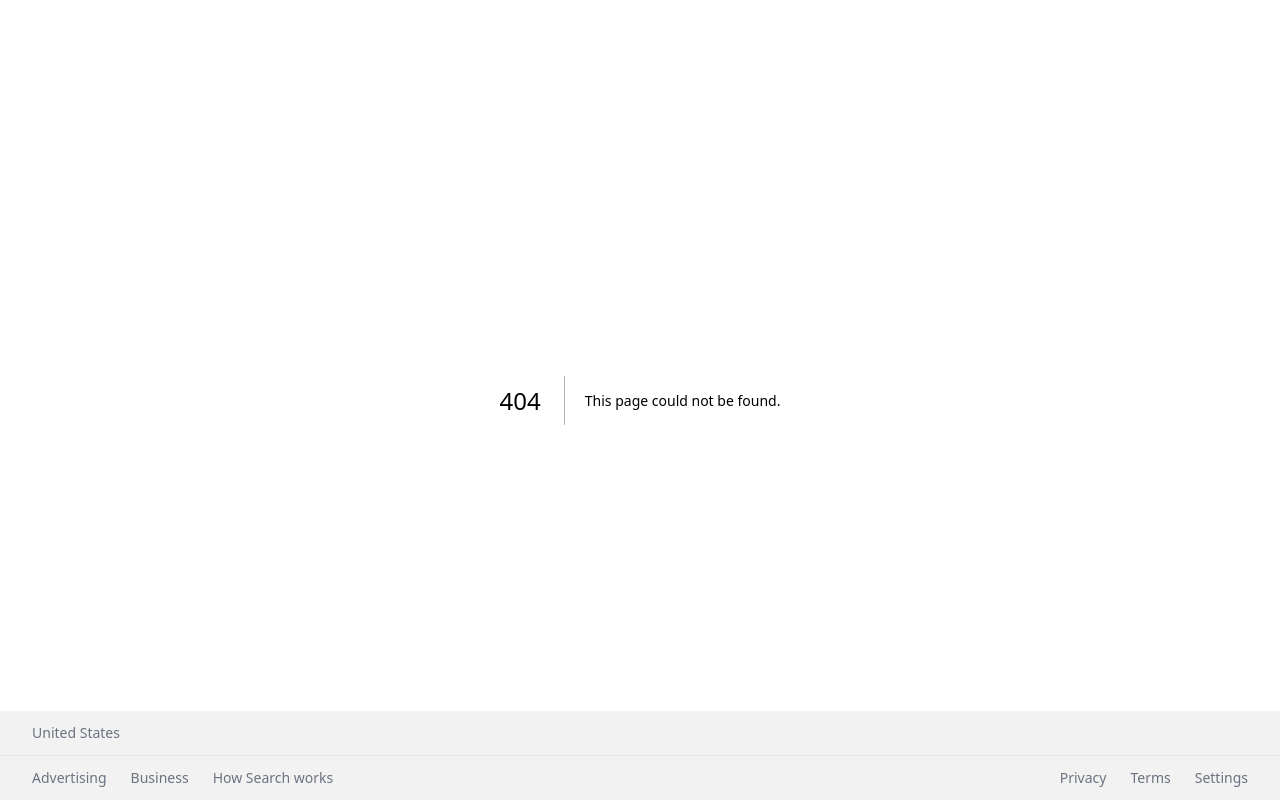
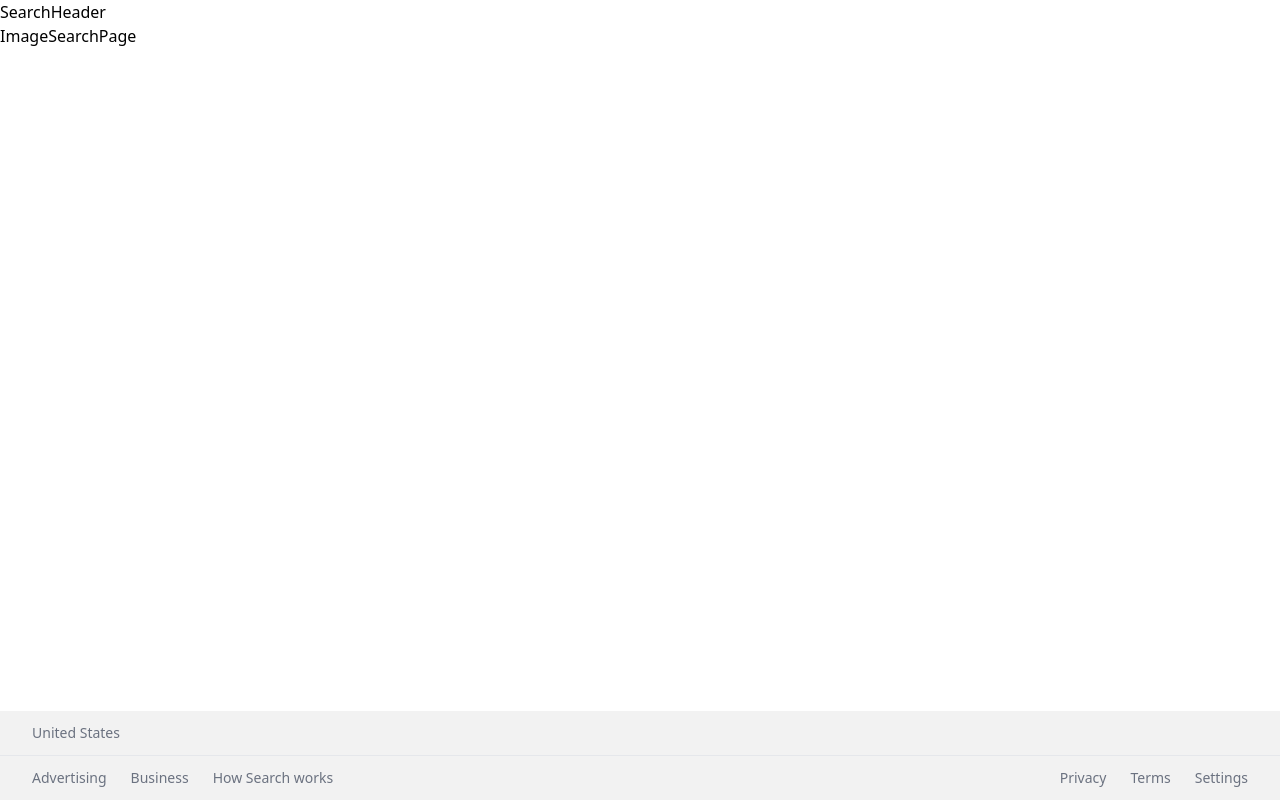
Before and after one commit to robfoss/robs-google, a Next.js app: page /search/image in a window 1280 px wide. Before the commit this address had no page. Built offline with nearby package versions, Linux system fonts and the light colour scheme.

Commit message:
created search page

```diff
--- /dev/null
+++ b/src/app/search/image/page.jsx
@@ -0,0 +1,7 @@
+import React from 'react';
+
+const ImageSearchPage = () => {
+  return <div>ImageSearchPage</div>;
+};
+
+export default ImageSearchPage;
--- /dev/null
+++ b/src/app/search/layout.jsx
@@ -0,0 +1,16 @@
+import './../globals.css';
+import SearchHeader from '@/components/SearchHeader';
+
+export const metadata = {
+  title: "Rob's Google Clone",
+  description: 'Google Clone built with NextJS 13 and Tailwind CSS',
+};
+
+export default function SearchLayout({ children }) {
+  return (
+    <div>
+      <SearchHeader />
+      {children}
+    </div>
+  );
+}
--- /dev/null
+++ b/src/app/search/web/page.jsx
@@ -0,0 +1,7 @@
+import React from 'react';
+
+const WebSearchPage = () => {
+  return <div>WebSearchPage</div>;
+};
+
+export default WebSearchPage;
--- /dev/null
+++ b/src/components/SearchHeader.jsx
@@ -0,0 +1,7 @@
+import React from 'react';
+
+const SearchHeader = () => {
+  return <div>SearchHeader</div>;
+};
+
+export default SearchHeader;
```
